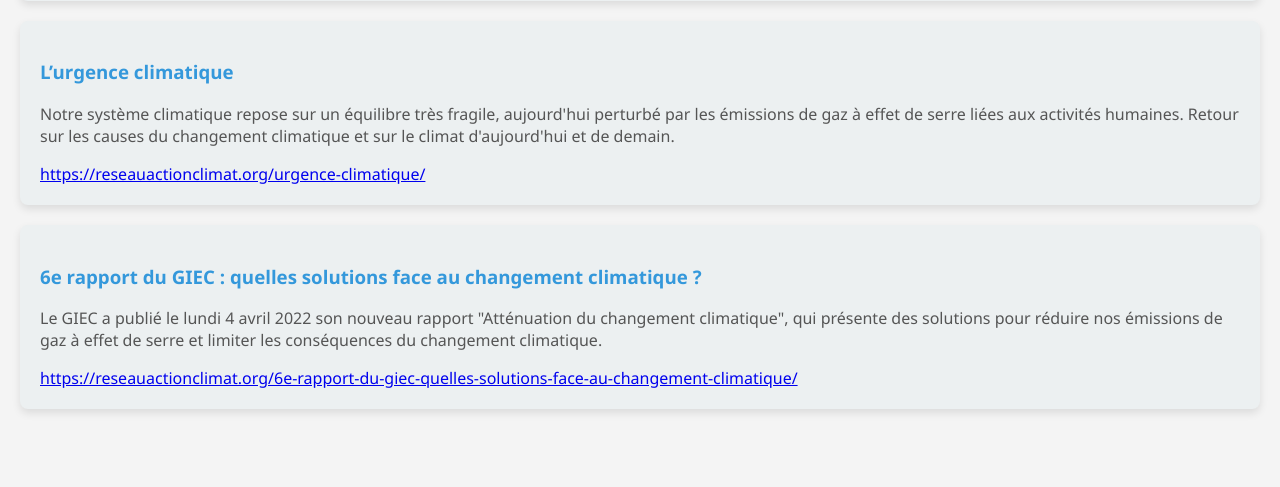
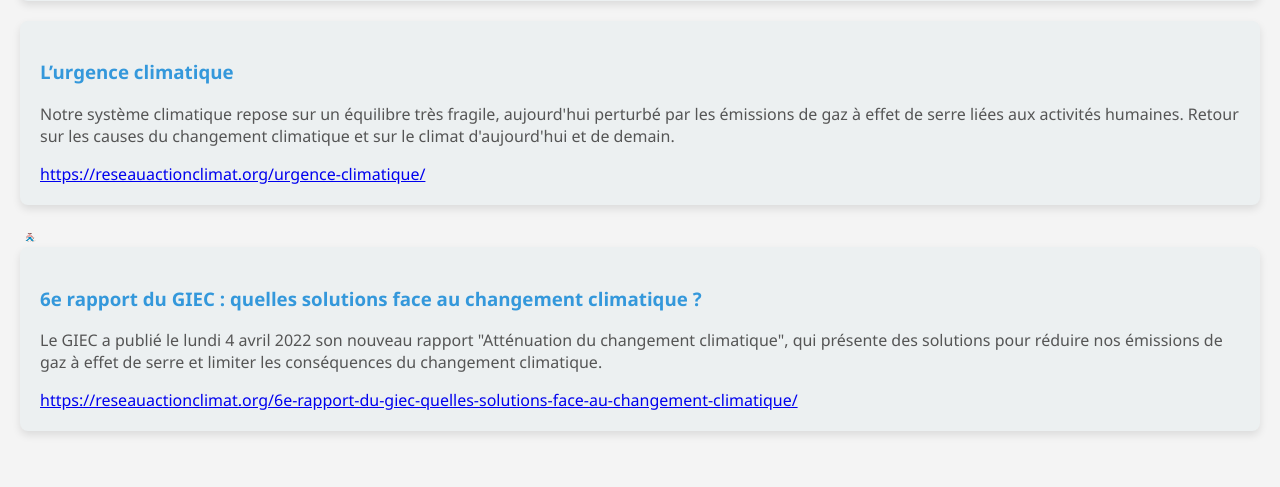
Before and after one commit to MasterLaplace/LeTurque, a Flask app: page / in a window 1280 px wide. Shown: the part 1175-1662 px from the top of the page. Run offline with Flask 3, Linux system fonts and the light colour scheme.

Commit message:
feat(WhereCharlie): add the where is Charlie game

```diff
--- a/static/css/styles.css
+++ b/static/css/styles.css
@@ -118,3 +118,8 @@
     font-size: 2em;
     margin-top: 20px;
 }
+
+.charlieImage {
+    width: 20px;
+    height: 10px;
+}
--- a/templates/mainPage.html
+++ b/templates/mainPage.html
@@ -137,6 +137,9 @@
             <p>Notre système climatique repose sur un équilibre très fragile, aujourd'hui perturbé par les émissions de gaz à effet de serre liées aux activités humaines. Retour sur les causes du changement climatique et sur le climat d'aujourd'hui et de demain.</p>
             <a href="https://reseauactionclimat.org/urgence-climatique/" target="_blank">https://reseauactionclimat.org/urgence-climatique/</a>
         </article>
+        <div class="charliePicture" id="charlie">
+            <img class="charlieImage" src="../includes/charlie.png" alt="charlie">
+        </div>
         <article>
             <h3>6e rapport du GIEC : quelles solutions face au changement climatique ?</h3>
             <p>Le GIEC a publié le lundi 4 avril 2022 son nouveau rapport "Atténuation du changement climatique", qui présente des solutions pour réduire nos émissions de gaz à effet de serre et limiter les conséquences du changement climatique.</p>
```
Also changed, not shown: includes/charlie.png (added).
